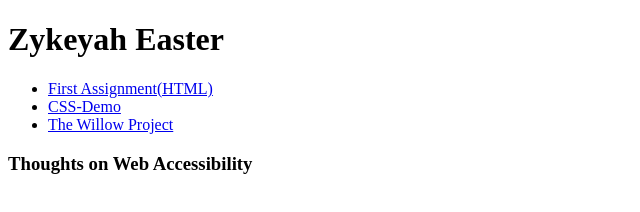
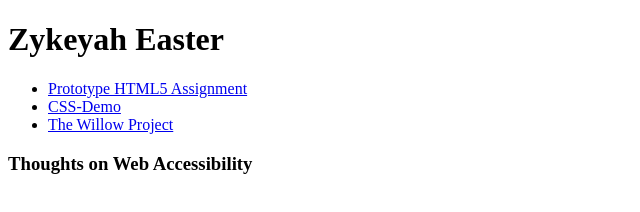
Before and after one commit to KeyahsNebula/IFSC--1310---2023, a plain HTML site: page index.html in a window 1280 px wide. Shown: the full height of the page, 0-640 px from the left. Drawn offline with Linux system fonts and the light colour scheme.

Commit message:
fixed naming

```diff
--- a/index.html
+++ b/index.html
@@ -10,7 +10,7 @@
   <h1>Zykeyah Easter</h1>
   <nav>
     <ul>
-      <li><a href="html-prototype/index.html">First Assignment(HTML)</a></li>
+      <li><a href="html-prototype/index.html">Prototype HTML5 Assignment</a></li>
       <li><a href="css-demo/index.html">CSS-Demo</a></li>
       <li><a href="TheWillowProject/index.html">The Willow Project</a></li>
 
```
